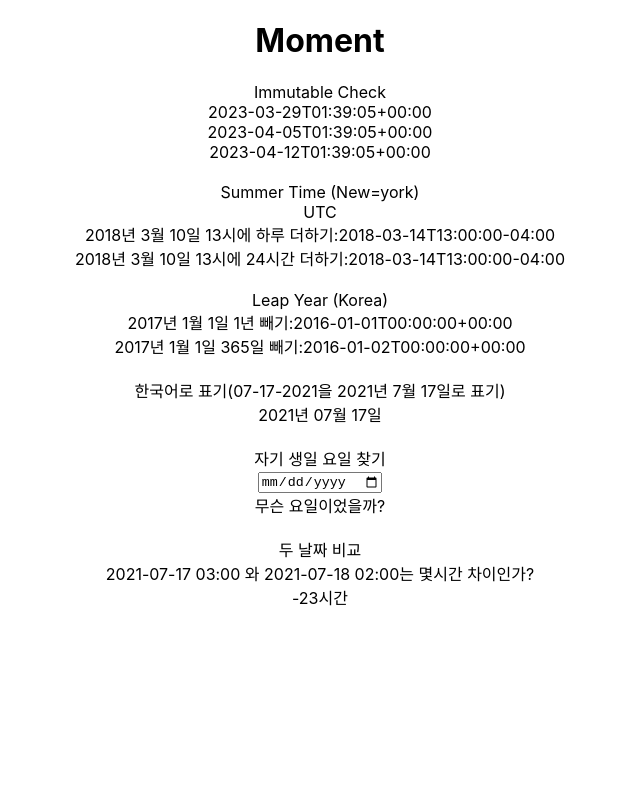
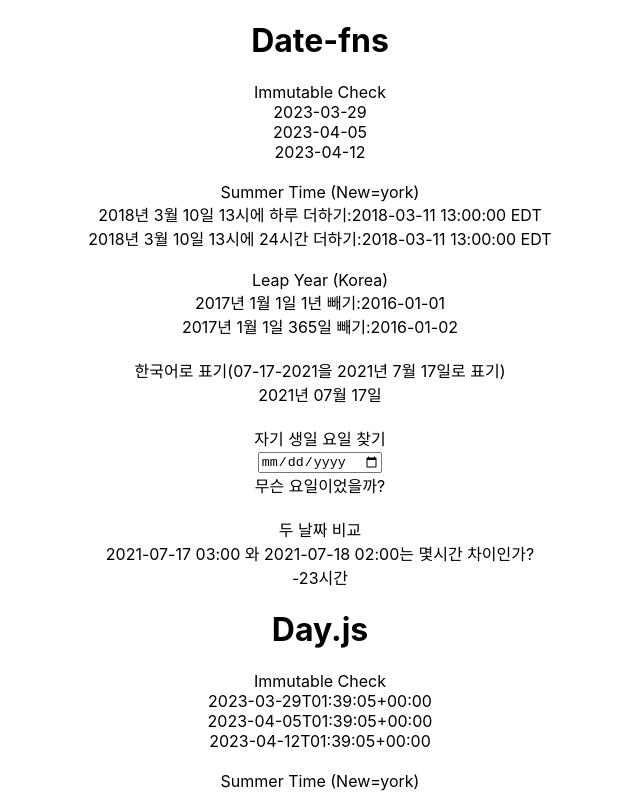
Before and after one commit to NaNa923/React-study2023, a React (Create React App) app: page / in a window 1280 px wide. Shown: the top 793 px of the page, without its empty margins (320-960 px from the left). Built offline with nearby package versions, Linux system fonts and the light colour scheme.

Commit message:
data-fns 라이브러리

```diff
--- a/package.json
+++ b/package.json
@@ -6,6 +6,9 @@
     "@testing-library/jest-dom": "^5.16.5",
     "@testing-library/react": "^13.4.0",
     "@testing-library/user-event": "^13.5.0",
+    "data-fns": "^1.1.0",
+    "date-fns": "^2.29.3",
+    "date-fns-tz": "^2.0.0",
     "dayjs": "^1.11.7",
     "moment": "^2.29.4",
     "moment-timezone": "^0.5.42",
--- a/src/App.js
+++ b/src/App.js
@@ -1,11 +1,13 @@
 import DayjsExample from './components/Dayjs/DayjsExample';
 import MomentExample from './components/Moment/MomentExample';
+import DatefnsExample from './components/Datefns/DatefnsExample';
 
 function App() {
   return (
-    <div className="App">
-      {/* <MomentExample /> */}
+    <div className="App" style={{"textAlign":"center"}}>
+      <DatefnsExample />
       <DayjsExample />
+      <MomentExample />
     </div>
   );
 }
--- /dev/null
+++ b/src/components/Datefns/DatefnsExample.jsx
@@ -0,0 +1,89 @@
+import React, { useState, useRef } from "react";
+
+import { add, format, sub, differenceInHours, toDate } from "date-fns";
+import { format as timezoneFormat } from "date-fns-tz";
+import addWeeks from "date-fns/addWeeks";
+import ko from "date-fns/locale/ko";
+
+function DatefnsExample(props) {
+  const birthDayRef = useRef(null);
+  const [day, setDay] = useState("");
+  const handleBirthDayChange = (event) => {
+    setDay(format(new Date(event.target.value), "eeee", { locale: ko }));
+  };
+
+  const dateFnsDate = new Date();
+  const newDateFnsDate = add(dateFnsDate, { weeks: 1 });
+  const newDateFnsDate2 = addWeeks(newDateFnsDate, 1);
+  return (
+    <div style={{ textAlign: "center" }}>
+      <h1>Date-fns</h1>
+      <div>Immutable Check</div>
+      <div>
+        {format(dateFnsDate, "yyyy-MM-dd")}
+        <br />
+        {format(newDateFnsDate, "yyyy-MM-dd")}
+        <br />
+        {format(newDateFnsDate2, "yyyy-MM-dd")}
+      </div>
+      <br />
+      <div>Summer Time (New=york)</div>
+      <div>
+        2018년 3월 10일 13시에 하루 더하기:
+        {timezoneFormat(
+          add(new Date("2018-03-10 13:00:00"), { days: 1 }),
+          "yyyy-MM-dd HH:mm:ss zzz",
+          {
+            timeZone: "America/New_York",
+          }
+        )}
+      </div>
+      <div>
+        2018년 3월 10일 13시에 24시간 더하기:
+        {timezoneFormat(
+          add(
+            toDate(new Date("2018-03-10 13:00:00"), {
+              timeZone: "America/New_York",
+            }),
+            { hours: 24 }
+          ),
+          "yyyy-MM-dd HH:mm:ss zzz",
+          {
+            timeZone: "America/New_York",
+          }
+        )}
+      </div>
+      <br />
+      <div>Leap Year (Korea)</div>
+      <div>
+        2017년 1월 1일 1년 빼기:
+        {format(sub(new Date("2017-01-01"), { years: 1 }), "yyyy-MM-dd")}
+      </div>
+      <div>
+        2017년 1월 1일 365일 빼기:
+        {format(sub(new Date("2017-01-01"), { days: 365 }), "yyyy-MM-dd")}
+      </div>
+      <br />
+      <div>한국어로 표기(07-17-2021을 2021년 7월 17일로 표기)</div>
+      <div>{format(new Date("07-17-2021"), "yyyy년 MM월 dd일")}</div>
+      <br />
+      <div>자기 생일 요일 찾기</div>
+      <div>
+        <input type="date" ref={birthDayRef} onChange={handleBirthDayChange} />
+        <div>무슨 요일이었을까?</div>
+        <div>{day}</div>
+      </div>
+      <br />
+      <div>두 날짜 비교</div>
+      <div>2021-07-17 03:00 와 2021-07-18 02:00는 몇시간 차이인가?</div>
+      <div>
+        {`${differenceInHours(
+          new Date("2021-07-17 03:00"),
+          new Date("2021-07-18 02:00")
+        )}시간`}
+      </div>
+    </div>
+  );
+}
+
+export default DatefnsExample;
--- a/src/components/Dayjs/DayjsExample.jsx
+++ b/src/components/Dayjs/DayjsExample.jsx
@@ -20,8 +20,8 @@
   const newDayjsDate = dayjsDate.add(1, "week");
   const cloneNewDayjsDate = newDayjsDate.add(1, "week");
   return (
-    <div style={{"textAlign":"center"}}>
-      <h1>Moment</h1>
+    <div>
+      <h1>Day.js</h1>
       <div>Immutable Check</div>
       <div>
         {dayjsDate.format()}
```
Also changed, not shown: 2 other files (tests, documents, lock files or other folders).
